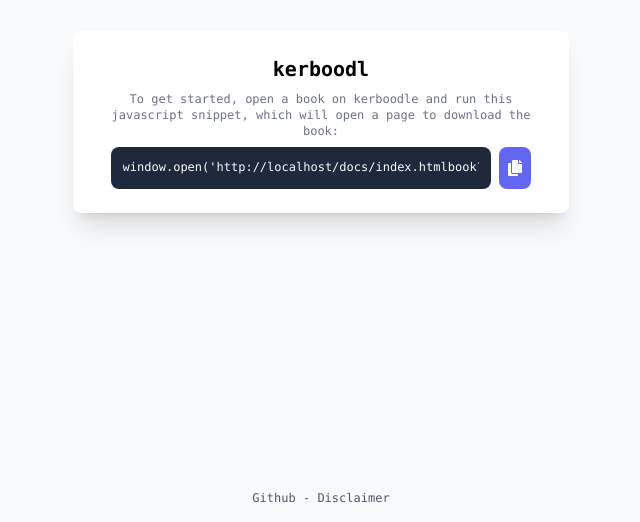
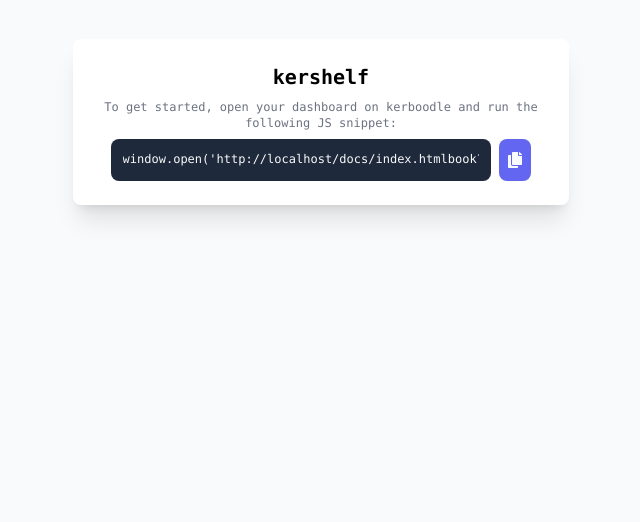
Before and after one commit to f1shy-dev/kerboodl, a website: page docs/index.html in a window 1280 px wide. Shown: the part 278-800 px from the top of the page, without its empty margins (319-959 px from the left). Drawn offline with nearby package versions, Linux system fonts and the light colour scheme; files that its build step writes are made by us from their sources.

Commit message:
proxy thingy

```diff
--- a/docs/assets/app.js
+++ b/docs/assets/app.js
@@ -45,7 +45,9 @@ const url2b64 = (url, index, array) =>
       resolve({ data, w: img.width, h: img.height });
     };
     img.onerror = () => reject(new Error("image load failed"));
-    img.src = window.useProxy ? "https://kerboodlcors.f1shylabs.workers.dev" + (new URL(url)).pathname : url;
+    img.src = window.useProxy
+      ? "https://kerboodlcors.f1shylabs.workers.dev/" + url.split("/")[3]
+      : url;
   });
 
 const updateProgress = (rawP, text, dt, force) => {
@@ -71,7 +73,6 @@ const sanitise = async () => {
   const rawData = await (await fetch(dataURL)).text();
   const data = JSON.parse(rawData.replace("ajaxData =", "").replace("};", "}"));
 
-
   // read the XML file inside the JSON, and sanitise the page
   const parser = new DOMParser();
   const doc = parser.parseFromString(
@@ -93,6 +94,8 @@ const sanitise = async () => {
   // qs(".dlZIP").addEventListener("click", () => download(pageData, "zip", "title"));
 };
 
-window.useProxy = new URLSearchParams(window.location.search).get("useProxy") === 'true';
-if (window.useProxy) Array.from(qsA(".hideUP")).forEach(i => (i.hidden = true))
+window.useProxy =
+  new URLSearchParams(window.location.search).get("useProxy") === "true";
+if (window.useProxy)
+  Array.from(qsA(".hideUP")).forEach((i) => (i.hidden = true));
 sanitise().catch(error);
--- a/docs/index.html
+++ b/docs/index.html
@@ -6,16 +6,16 @@
   <meta http-equiv="X-UA-Compatible" content="IE=edge" />
   <meta name="viewport" content="width=device-width, initial-scale=1.0" />
   <title>Kerboodl Beta</title>
-  <link rel="stylesheet" href="assets/output.css" />
+  <link rel="stylesheet" href="index.css" />
 </head>
 
 <body>
   <div class="bg-gray-50 h-screen w-screen flex flex-col justify-center">
     <div class="p-6 bg-white shadow-xl sm:max-w-lg sm:mx-auto sm:rounded-lg sm:px-6">
       <div class="max-w-md mx-auto flex flex-col items-center text-center">
-        <span class="font-mono text-xl font-bold">kerboodl</span>
-        <span class="font-mono text-gray-500 text-xs mt-2">To get started, open a book on kerboodle and run this
-          javascript snippet, which will open a page to download the book:</span>
+        <span class="font-mono text-xl font-bold">kershelf</span>
+        <span class="font-mono text-gray-500 text-xs mt-2">To get started, open your dashboard on kerboodle and run the
+          following JS snippet:</span>
         <div class="flex w-full mt-2 justify-center">
           <div class="bg-slate-800 rounded-lg px-3 pt-3 py-2 max-w-85">
             <p class="font-mono text-gray-50 text-xs text-left whitespace-nowrap overflow-x-scroll pb-1.5" id="snippet">
@@ -32,12 +32,6 @@
           </div>
         </div>
       </div>
-    </div>
-    <div class="fixed bottom-4 w-screen text-center text-xs font-mono text-gray-600">
-      <a class="hover:text-indigo-500 transition" href="https://github.com/f1shy-dev/kerboodl">Github</a>
-      <span> - </span>
-      <a class="hover:text-indigo-500 transition"
-        href="https://github.com/f1shy-dev/kerboodl/blob/master/DISCLAIMER.md">Disclaimer</a>
     </div>
   </div>
 
```
Also changed, not shown: 3 other files.
